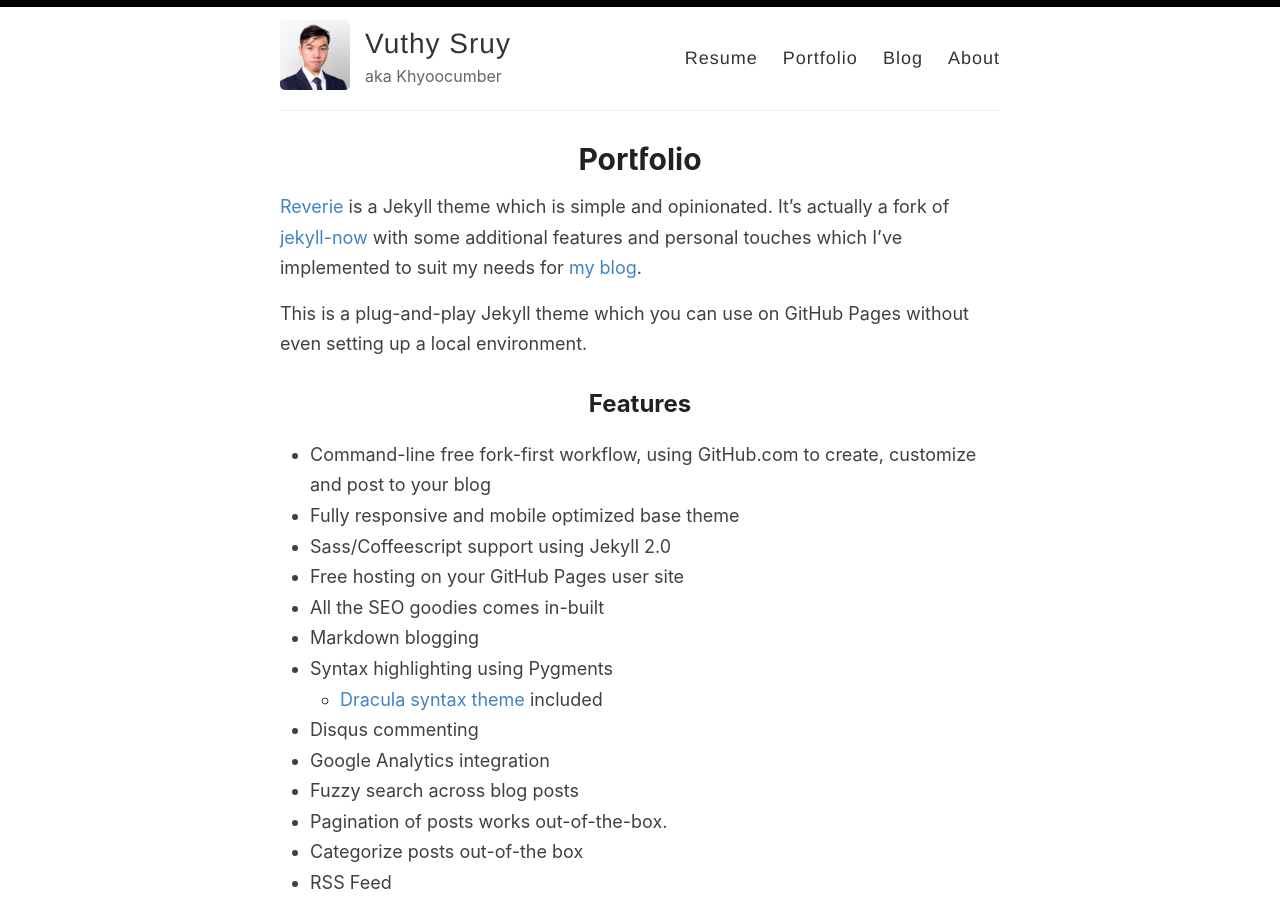
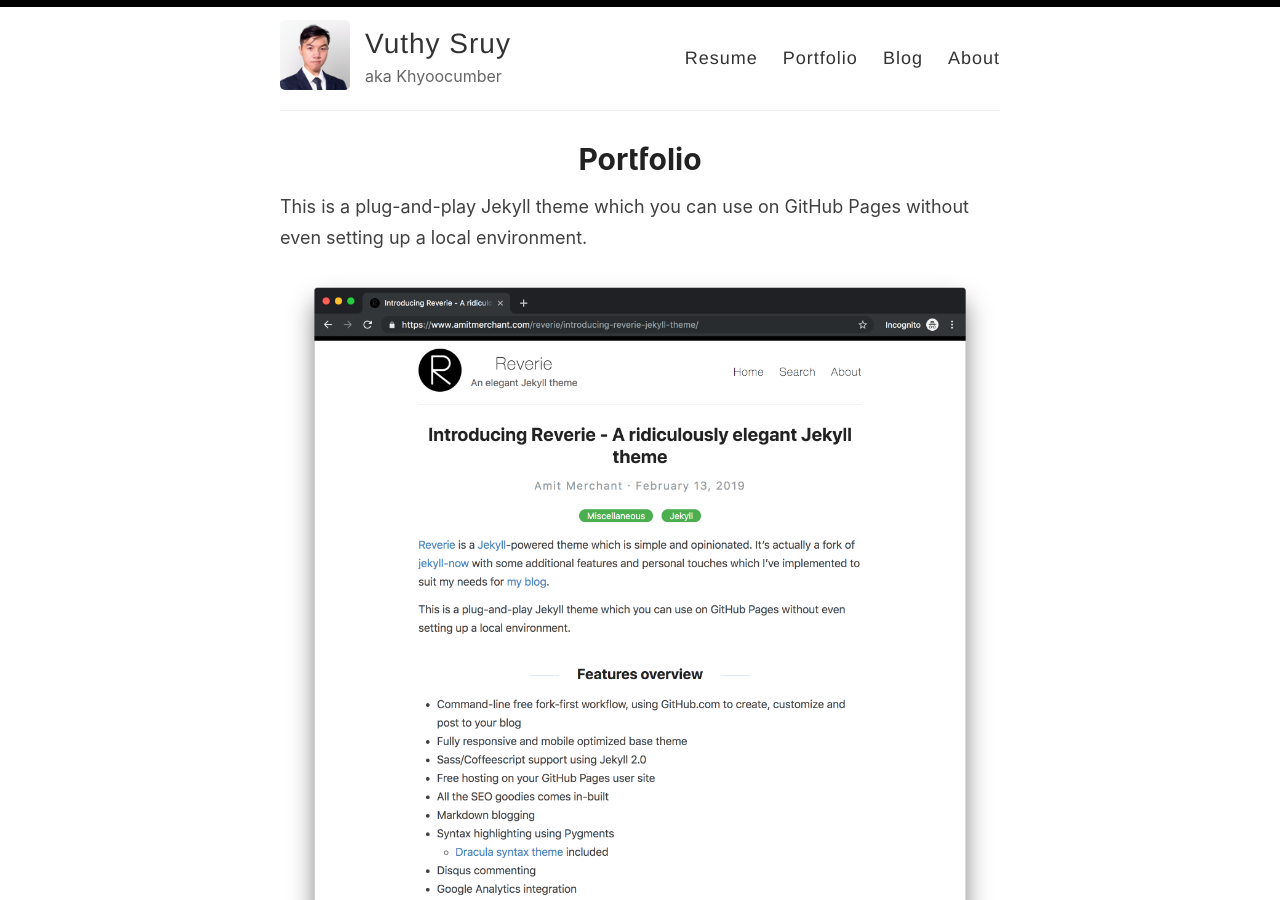
Before and after one commit to VuthySruy/VuthySruy.github.io, a Jekyll site: the page built from _pages/portfolio.md, in a window 1280 px wide and 900 px high. Built offline with Jekyll 4.4.1, drawn with Linux system fonts in a browser that asks for light colours.

Commit message:
Update portfolio.md

```diff
--- a/_pages/portfolio.md
+++ b/_pages/portfolio.md
@@ -4,9 +4,9 @@ title: Portfolio
 permalink: /portfolio/
 ---
 
-[Reverie](https://github.com/amitmerchant1990/reverie) is a Jekyll theme which is simple and opinionated. It's actually a fork of [jekyll-now](https://github.com/barryclark/jekyll-now) with some additional features and personal touches which I've implemented to suit my needs for [my blog](https://www.amitmerchant.com).
+This is a plug-and-play Jekyll theme which you can use on GitHub Pages without even setting up a local environment.
 
-This is a plug-and-play Jekyll theme which you can use on GitHub Pages without even setting up a local environment.
+![](/images/reverie-demo.png)
 
 ## Features
 
```
